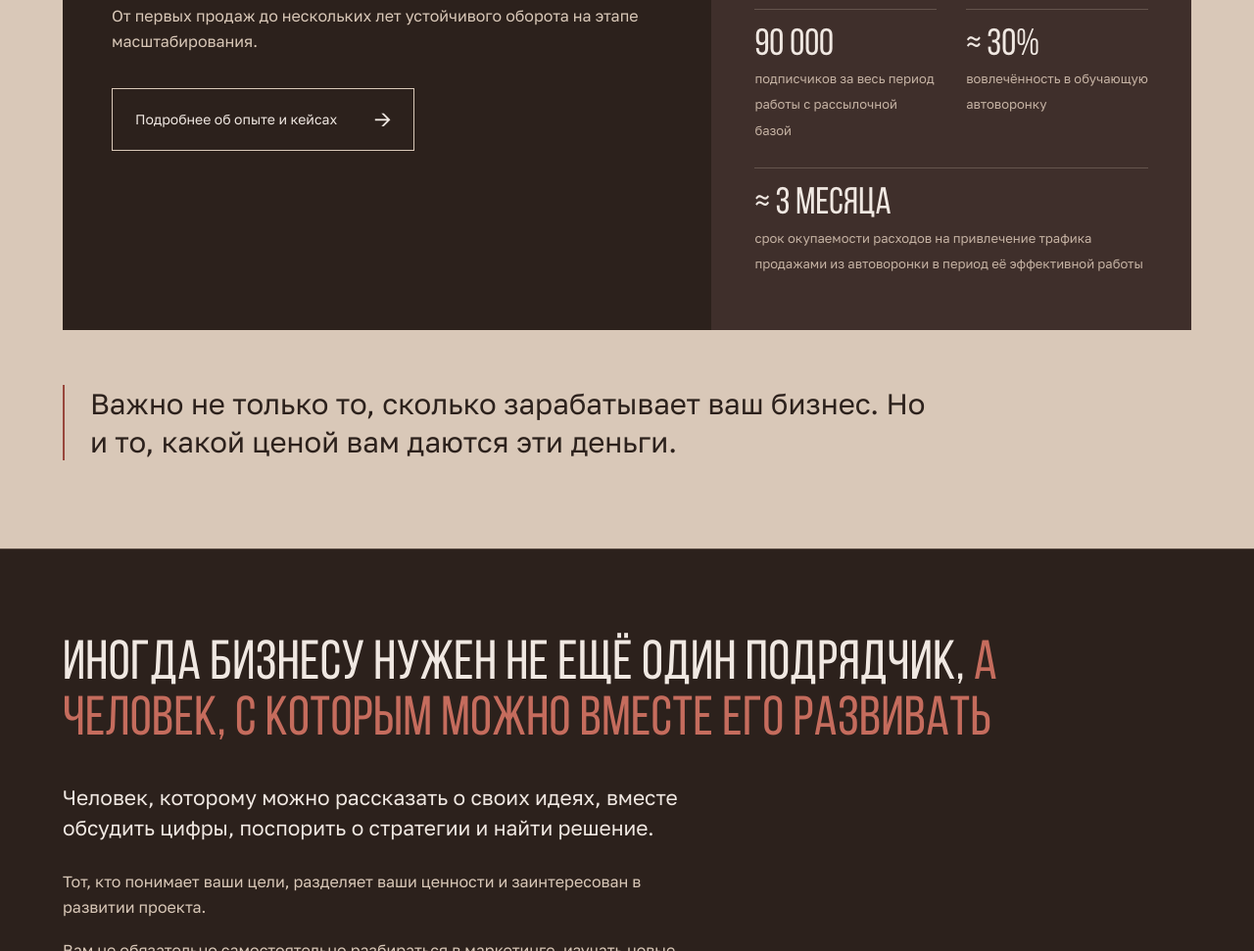
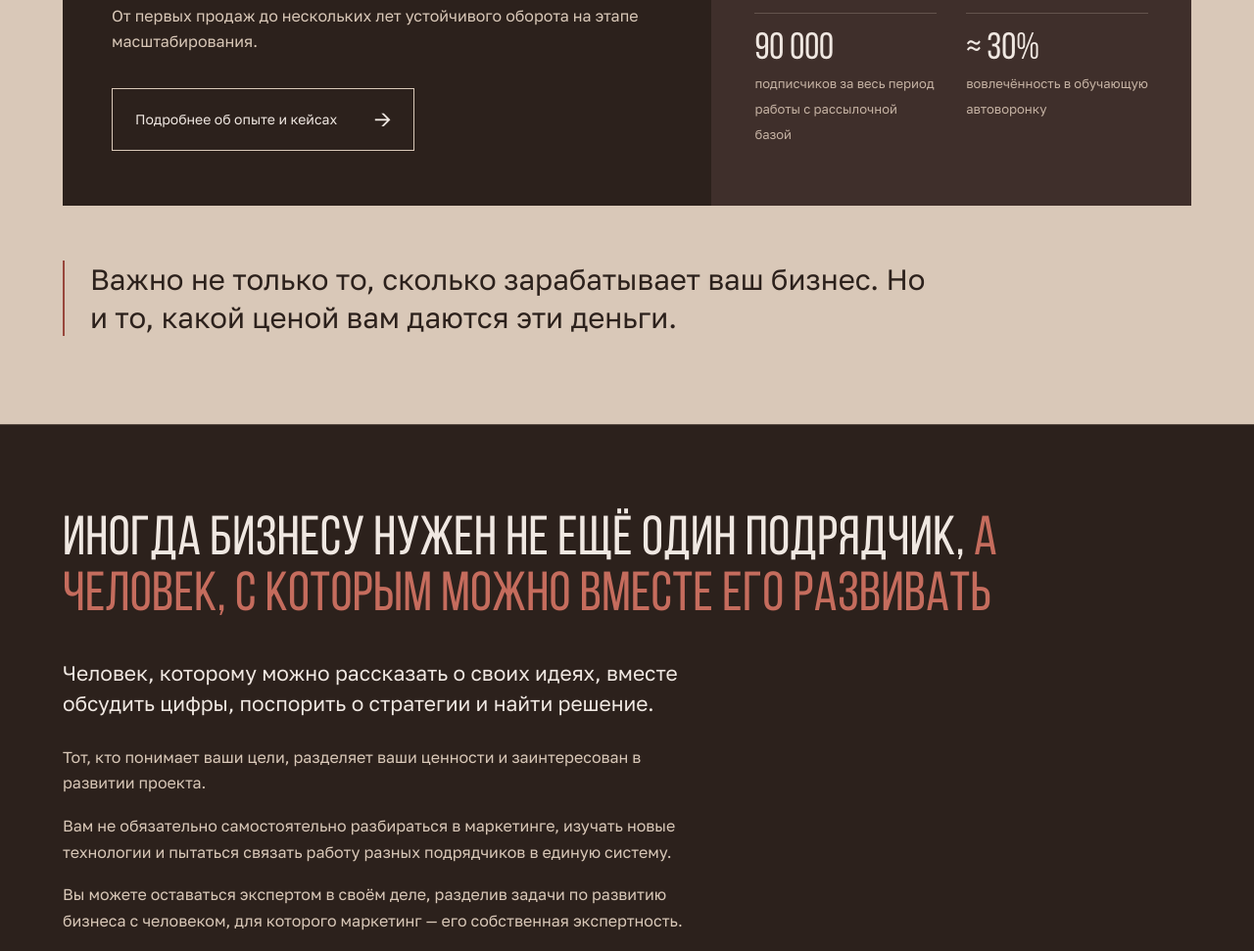
Before and after one commit to Ebrun-new/ebrun, a plain HTML site: page index.html in a window 1280 px wide. Shown: the part 4708-5679 px from the top of the page at 98% size. Drawn offline with Linux system fonts and the light colour scheme.

Commit message:
Главная: убран факт «≈ 3 месяца — срок окупаемости» из блока онлайн-школы
Co-Authored-By: Claude Opus 5.5 <noreply@anthropic.com>

```diff
--- a/index.html
+++ b/index.html
@@ -110,7 +110,6 @@
 <div><strong>30–35%</strong><span>маржинальность в период масштабирования</span></div>
 <div><strong>90 000</strong><span>подписчиков за весь период работы с рассылочной базой</span></div>
 <div><strong>≈ 30%</strong><span>вовлечённость в обучающую автоворонку</span></div>
-<div class="wide"><strong>≈ 3 месяца</strong><span>срок окупаемости расходов на привлечение трафика продажами из автоворонки в период её эффективной работы</span></div>
 </div>
 </div>
 <p class="statement statement--light">Важно не только то, сколько зарабатывает ваш бизнес. Но и то, какой ценой вам даются эти деньги.</p>
```
